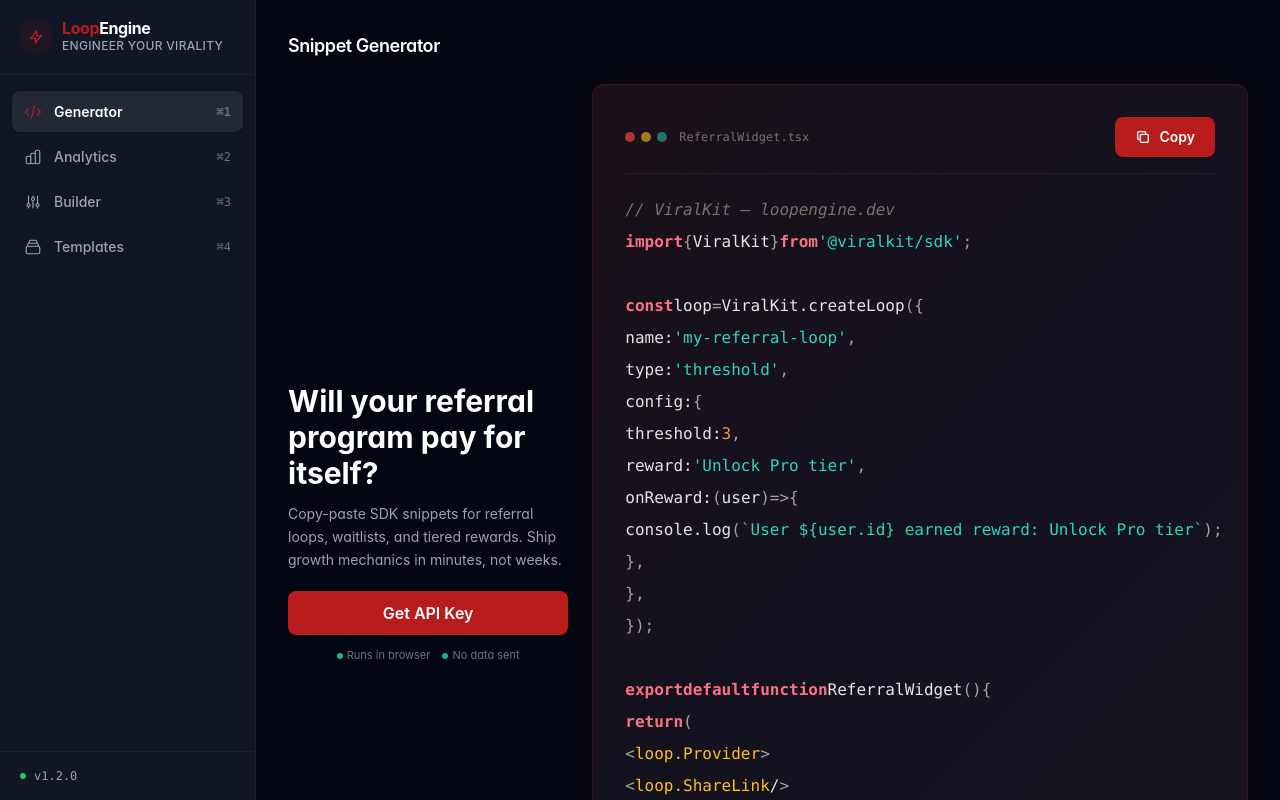
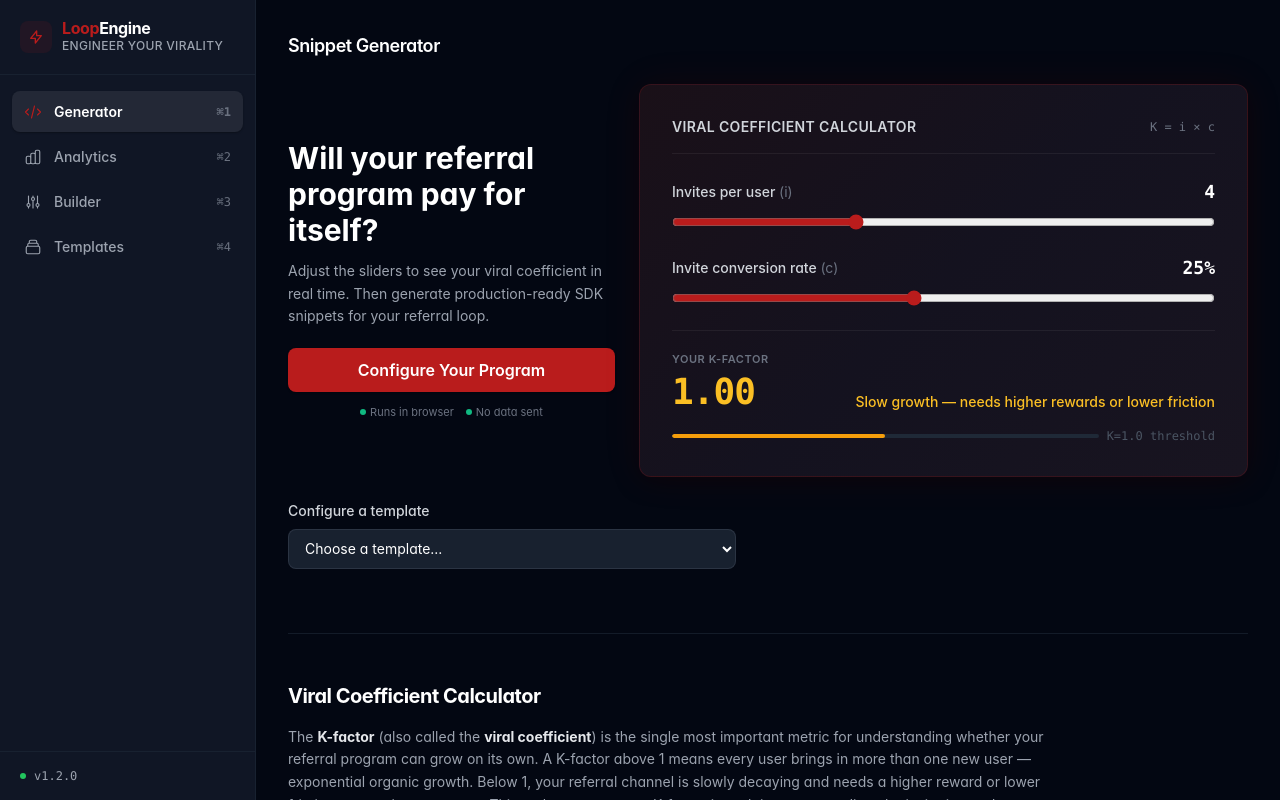
Before and after one commit to runsmlee/aif-mvp-d47c09ac, a React (Vite) app: page / in a window 1280 px wide. Shown: the top 800 px of the page. Built offline with nearby package versions, Linux system fonts and the light colour scheme.

Commit message:
improve: Improve ViralKit — Referral Economics Calculator:[CRITICAL] (sharpen) ux: SHA

```diff
--- a/src/components/SnippetGenerator.tsx
+++ b/src/components/SnippetGenerator.tsx
@@ -1,120 +1,12 @@
-import { useMemo, useCallback, useState, useEffect, createElement as h, Fragment } from 'react';
+import { useMemo, useCallback, useState } from 'react';
 import type { ViralTemplate, TemplateParams } from '../types';
 import { templates } from '../data/templates';
-import { SEOContent } from './SEOContent';
 
 interface SnippetGeneratorProps {
   selectedTemplate: ViralTemplate | null;
   params: TemplateParams | null;
   onParamsChange: (params: TemplateParams) => void;
   onTemplateSelect: (template: ViralTemplate) => void;
-}
-
-/* ------------------------------------------------------------------ */
-/*  Hero quickstart snippet — shown when no template is selected      */
-/* ------------------------------------------------------------------ */
-
-const HERO_SNIPPET = `// ViralKit — loopengine.dev
-import { ViralKit } from '@viralkit/sdk';
-
-const loop = ViralKit.createLoop({
-  name: 'my-referral-loop',
-  type: 'threshold',
-  config: {
-    threshold: 3,
-    reward: 'Unlock Pro tier',
-    onReward: (user) => {
-      console.log(\`User \${user.id} earned reward: Unlock Pro tier\`);
-    },
-  },
-});
-
-export default function ReferralWidget() {
-  return (
-    <loop.Provider>
-      <loop.ShareLink />
-      <loop.ReferralCounter />
-    </loop.Provider>
-  );
-}`;
-
-/** Lightweight syntax highlighter — no external deps */
-const KEYWORDS = new Set([
-  'import', 'from', 'const', 'export', 'default', 'function', 'return',
-  'typeof', 'new', 'let', 'var', 'if', 'else', 'async', 'await',
-]);
-
-const JSX_TAGS = new Set([
-  'loop.Provider', 'loop.ShareLink', 'loop.ReferralCounter',
-]);
-
-function highlightTokens(code: string): React.ReactNode[] {
-  const lines = code.split('\n');
-  const nodes: React.ReactNode[] = [];
-
-  for (let li = 0; li < lines.length; li++) {
-    if (li > 0) nodes.push('\n');
-    const line = lines[li];
-
-    // Comment line
-    if (line.trimStart().startsWith('//')) {
-      nodes.push(
-        h('span', { key: `c-${li}`, className: 'text-stone-500 italic' }, line)
-      );
-      continue;
-    }
-
-    // Tokenize the line using a simple regex approach
-    const tokenRe = /\/\/.*$|'(?:[^'\\]|\\.)*'|"(?:[^"\\]|\\.)*"|`(?:[^`\\]|\\.)*`|[a-zA-Z_$][\w.$]*|[{}()<>=;,\[\]]|[^\s]/g;
-    let match: RegExpExecArray | null;
-    let keyIdx = 0;
-
-    while ((match = tokenRe.exec(line)) !== null) {
-      const token = match[0];
-      const k = `t-${li}-${keyIdx++}`;
-
-      // Inline comment
-      if (token.startsWith('//')) {
-        nodes.push(h('span', { key: k, className: 'text-stone-500 italic' }, token));
-        continue;
-      }
-
-      // String
-      if (token.startsWith("'") || token.startsWith('"') || token.startsWith('`')) {
-        nodes.push(h('span', { key: k, className: 'text-teal-400' }, token));
-        continue;
-      }
-
-      // JSX tag
-      if (JSX_TAGS.has(token)) {
-        nodes.push(h('span', { key: k, className: 'text-amber-400 font-medium' }, token));
-        continue;
-      }
-
-      // Keyword
-      if (KEYWORDS.has(token)) {
-        nodes.push(h('span', { key: k, className: 'text-rose-400 font-semibold' }, token));
-        continue;
-      }
-
-      // Number
-      if (/^\d+$/.test(token)) {
-        nodes.push(h('span', { key: k, className: 'text-orange-400' }, token));
-        continue;
-      }
-
-      // Bracket / punctuation
-      if ('{}()[];=<>,'.includes(token)) {
-        nodes.push(h('span', { key: k, className: 'text-stone-400' }, token));
-        continue;
-      }
-
-      // Default — identifier
-      nodes.push(h('span', { key: k, className: 'text-stone-200' }, token));
-    }
-  }
-
-  return nodes;
 }
 
 /* ------------------------------------------------------------------ */
@@ -274,41 +166,33 @@ export default function EarlyAccessWidget() {
 }
 
 /* ------------------------------------------------------------------ */
-/*  Hero Code Panel — first thing developers see                      */
+/*  Interactive K-Factor Calculator Hero — first thing users see      */
 /* ------------------------------------------------------------------ */
 
-function HeroCodePanel() {
-  const [copied, setCopied] = useState(false);
+function HeroCalculator() {
+  const [invites, setInvites] = useState(4);
+  const [conversionRate, setConversionRate] = useState(25);
 
-  const handleCopy = useCallback(() => {
-    const attributed = HERO_SNIPPET + '\n// Powered by ViralKit — viralkit.dev';
-    navigator.clipboard.writeText(attributed).then(() => {
-      setCopied(true);
-      window.aif?.track('hero_copy', { snippet: 'quickstart' });
-    });
-  }, []);
+  const kFactor = useMemo(
+    () => (invites * conversionRate) / 100,
+    [invites, conversionRate]
+  );
 
-  useEffect(() => {
-    if (!copied) return;
-    const timer = setTimeout(() => setCopied(false), 2000);
-    return () => clearTimeout(timer);
-  }, [copied]);
-
-  const highlighted = useMemo(() => highlightTokens(HERO_SNIPPET), []);
+  const growthStatus = kFactor > 1 ? 'growth' : kFactor > 0.5 ? 'caution' : 'decay';
 
   const handleCtaClick = useCallback(() => {
     const selectEl = document.getElementById('template-select');
     if (selectEl) {
       selectEl.focus();
     }
-    window.aif?.track('cta_click', { button: 'get_started', position: 'hero' });
+    window.aif?.track('cta_click', { button: 'configure', position: 'hero' });
   }, []);
 
   return (
     <div className="flex flex-col lg:flex-row gap-6" data-testid="hero-wrapper">
-      {/* Value prop — leads first */}
+      {/* Value prop + CTA */}
       <div
-        className="lg:w-[30%] flex flex-col justify-center gap-5 py-2 lg:py-6"
+        className="lg:w-[35%] flex flex-col justify-center gap-5 py-2 lg:py-6"
         data-testid="hero-copy-section"
       >
         <div>
@@ -316,8 +200,8 @@ function HeroCodePanel() {
             Will your referral program pay for itself?
           </h2>
           <p className="mt-3 text-sm text-gray-400 leading-relaxed">
-            Copy-paste SDK snippets for referral loops, waitlists, and tiered
-            rewards. Ship growth mechanics in minutes, not weeks.
+            Adjust the sliders to see your viral coefficient in real time.
+            Then generate production-ready SDK snippets for your referral loop.
           </p>
         </div>
         <div className="flex flex-col gap-3">
@@ -326,9 +210,8 @@ function HeroCodePanel() {
             onClick={handleCtaClick}
             data-testid="hero-cta-button"
           >
-            Get API Key
+            Configure Your Program
           </button>
-          {/* Subtle trust badges — proof points below the CTA */}
           <div className="flex items-center justify-center gap-3 text-[11px] text-gray-500">
             <span className="flex items-center gap-1">
               <span className="w-1.5 h-1.5 rounded-full bg-emerald-500 inline-block" />
@@ -342,58 +225,122 @@ function HeroCodePanel() {
         </div>
       </div>
 
-      {/* Code panel — ~70% of hero width */}
+      {/* Interactive K-factor calculator */}
       <div
-        className="lg:w-[70%] relative group overflow-x-auto rounded-xl border border-brand-500/20 p-5 sm:p-6 lg:p-8"
+        className="lg:w-[65%] relative rounded-xl border border-brand-500/20 p-5 sm:p-6 lg:p-8"
         style={{
-          minHeight: 'clamp(280px, 60vh, 480px)',
           background: 'linear-gradient(135deg, #1a1018 0%, #14121f 50%, #181420 100%)',
           boxShadow: '0 0 40px rgba(185, 28, 28, 0.08), 0 4px 24px rgba(0,0,0,0.4)',
         }}
         data-testid="hero-code-panel"
       >
-        {/* File tab bar */}
-        <div className="flex items-center justify-between mb-5 pb-4 border-b border-white/[0.06]">
-          <div className="flex items-center gap-3">
-            <div className="flex gap-1.5">
-              <div className="w-2.5 h-2.5 rounded-full bg-brand-400/70" />
-              <div className="w-2.5 h-2.5 rounded-full bg-amber-400/60" />
-              <div className="w-2.5 h-2.5 rounded-full bg-teal-400/50" />
-            </div>
-            <span className="text-xs text-stone-500 font-mono">ReferralWidget.tsx</span>
-          </div>
-          {/* Prominent copy button — always visible */}
-          <button
-            onClick={handleCopy}
-            className="btn-primary text-sm px-5 py-2.5 gap-2"
-            aria-label="Copy quickstart code snippet"
-            data-testid="hero-copy-button"
-          >
-            {copied ? (
-              <>
-                <svg className="w-4 h-4" fill="none" stroke="currentColor" viewBox="0 0 24 24" aria-hidden="true">
-                  <path strokeLinecap="round" strokeLinejoin="round" strokeWidth={2} d="M5 13l4 4L19 7" />
-                </svg>
-                Copied!
-              </>
-            ) : (
-              <>
-                <svg className="w-4 h-4" fill="none" stroke="currentColor" viewBox="0 0 24 24" aria-hidden="true">
-                  <path strokeLinecap="round" strokeLinejoin="round" strokeWidth={2} d="M8 16H6a2 2 0 01-2-2V6a2 2 0 012-2h8a2 2 0 012 2v2m-6 12h8a2 2 0 002-2v-8a2 2 0 00-2-2h-8a2 2 0 00-2 2v8a2 2 0 002 2z" />
-                </svg>
-                Copy
-              </>
-            )}
-          </button>
+        <div className="flex items-center justify-between mb-6 pb-4 border-b border-white/[0.06]">
+          <h3 className="text-sm font-semibold text-gray-300 tracking-wide uppercase">
+            Viral Coefficient Calculator
+          </h3>
+          <span className="text-xs text-gray-500 font-mono">K = i &times; c</span>
         </div>
 
-        {/* Syntax-highlighted code */}
-        <pre
-          data-testid="code-output"
-          className="text-xs sm:text-sm lg:text-base leading-relaxed sm:leading-relaxed lg:leading-loose font-mono"
-        >
-          <code>{highlighted}</code>
-        </pre>
+        {/* Sliders */}
+        <div className="flex flex-col gap-6">
+          {/* Invites per user */}
+          <div className="flex flex-col gap-2">
+            <div className="flex items-center justify-between">
+              <label htmlFor="hero-invites" className="text-sm font-medium text-gray-300">
+                Invites per user <span className="text-gray-500 font-normal">(i)</span>
+              </label>
+              <span className="text-lg font-bold font-mono text-white" data-testid="hero-invites-value">
+                {invites}
+              </span>
+            </div>
+            <input
+              id="hero-invites"
+              type="range"
+              min={1}
+              max={10}
+              step={1}
+              value={invites}
+              onChange={(e) => setInvites(Number(e.target.value))}
+              className="w-full accent-brand-500 cursor-pointer"
+              aria-label="Average invites per user"
+            />
+          </div>
+
+          {/* Conversion rate */}
+          <div className="flex flex-col gap-2">
+            <div className="flex items-center justify-between">
+              <label htmlFor="hero-conversion" className="text-sm font-medium text-gray-300">
+                Invite conversion rate <span className="text-gray-500 font-normal">(c)</span>
+              </label>
+              <span className="text-lg font-bold font-mono text-white" data-testid="hero-conversion-value">
+                {conversionRate}%
+              </span>
+            </div>
+            <input
+              id="hero-conversion"
+              type="range"
+              min={5}
+              max={50}
+              step={5}
+              value={conversionRate}
+              onChange={(e) => setConversionRate(Number(e.target.value))}
+              className="w-full accent-brand-500 cursor-pointer"
+              aria-label="Invite conversion rate percentage"
+            />
+          </div>
+        </div>
+
+        {/* K-factor result */}
+        <div className="mt-6 pt-5 border-t border-white/[0.06]">
+          <div className="flex items-end justify-between">
+            <div>
+              <p className="text-[11px] text-gray-500 uppercase tracking-wider font-semibold mb-1">
+                Your K-Factor
+              </p>
+              <p
+                className={`text-4xl font-bold font-mono tracking-tight ${
+                  growthStatus === 'growth'
+                    ? 'text-emerald-400'
+                    : growthStatus === 'caution'
+                    ? 'text-amber-400'
+                    : 'text-brand-400'
+                }`}
+                data-testid="hero-kfactor"
+              >
+                {kFactor.toFixed(2)}
+              </p>
+            </div>
+            <div
+              className={`text-right text-sm font-medium ${
+                growthStatus === 'growth'
+                  ? 'text-emerald-400'
+                  : growthStatus === 'caution'
+                  ? 'text-amber-400'
+                  : 'text-brand-400'
+              }`}
+              data-testid="hero-status"
+            >
+              {growthStatus === 'growth'
+                ? 'Exponential growth — each user brings more than one new user'
+                : growthStatus === 'caution'
+                ? 'Slow growth — needs higher rewards or lower friction'
+                : 'Decay — referral channel is not self-sustaining'}
+            </div>
+          </div>
+
+          {/* K=1 reference indicator */}
+          <div className="mt-4 flex items-center gap-2 text-xs text-gray-500">
+            <div className="flex-1 h-1 bg-gray-800 rounded-full overflow-hidden">
+              <div
+                className={`h-full rounded-full transition-all ${
+                  growthStatus === 'growth' ? 'bg-emerald-500' : growthStatus === 'caution' ? 'bg-amber-500' : 'bg-brand-500'
+                }`}
+                style={{ width: `${Math.min(kFactor / 2 * 100, 100)}%` }}
+              />
+            </div>
+            <span className="font-mono text-gray-600">K=1.0 threshold</span>
+          </div>
+        </div>
       </div>
     </div>
   );
@@ -462,7 +409,7 @@ export function SnippetGenerator({
         {/* Small label for test compatibility */}
         <h2 className="text-lg font-semibold text-white tracking-tight">Snippet Generator</h2>
 
-        <HeroCodePanel />
+        <HeroCalculator />
 
         {/* Template selector below the code panel */}
         <div className="flex flex-col gap-2">
@@ -488,8 +435,6 @@ export function SnippetGenerator({
           </select>
         </div>
 
-        {/* SEO resource content — discoverability layer */}
-        <SEOContent />
       </div>
     );
   }
```
Also changed, not shown: 2 other files (tests, documents, lock files or other folders).
